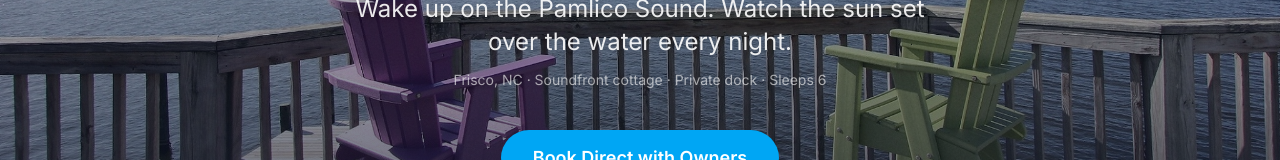
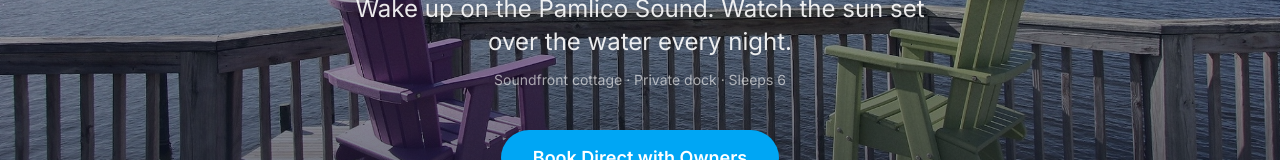
Before and after one commit to tomcallis/observationpoint, a Next.js app in the folder site/: page / in a window 1280 px wide. Shown: the part 470-630 px from the top of the page. Built offline with nearby package versions, Linux system fonts and the light colour scheme.

Commit message:
Remove redundant "Frisco, NC" from hero tagline
Co-Authored-By: Claude Sonnet 4.6 <noreply@anthropic.com>

```diff
--- a/site/components/sections/Hero.tsx
+++ b/site/components/sections/Hero.tsx
@@ -37,7 +37,7 @@ export default function Hero() {
           {property.tagline}
         </p>
         <p className="text-white/60 text-sm mb-10 drop-shadow">
-          Frisco, NC · Soundfront cottage · Private dock · Sleeps 6
+          Soundfront cottage · Private dock · Sleeps 6
         </p>
 
         {/* Direct booking value prop */}
```
